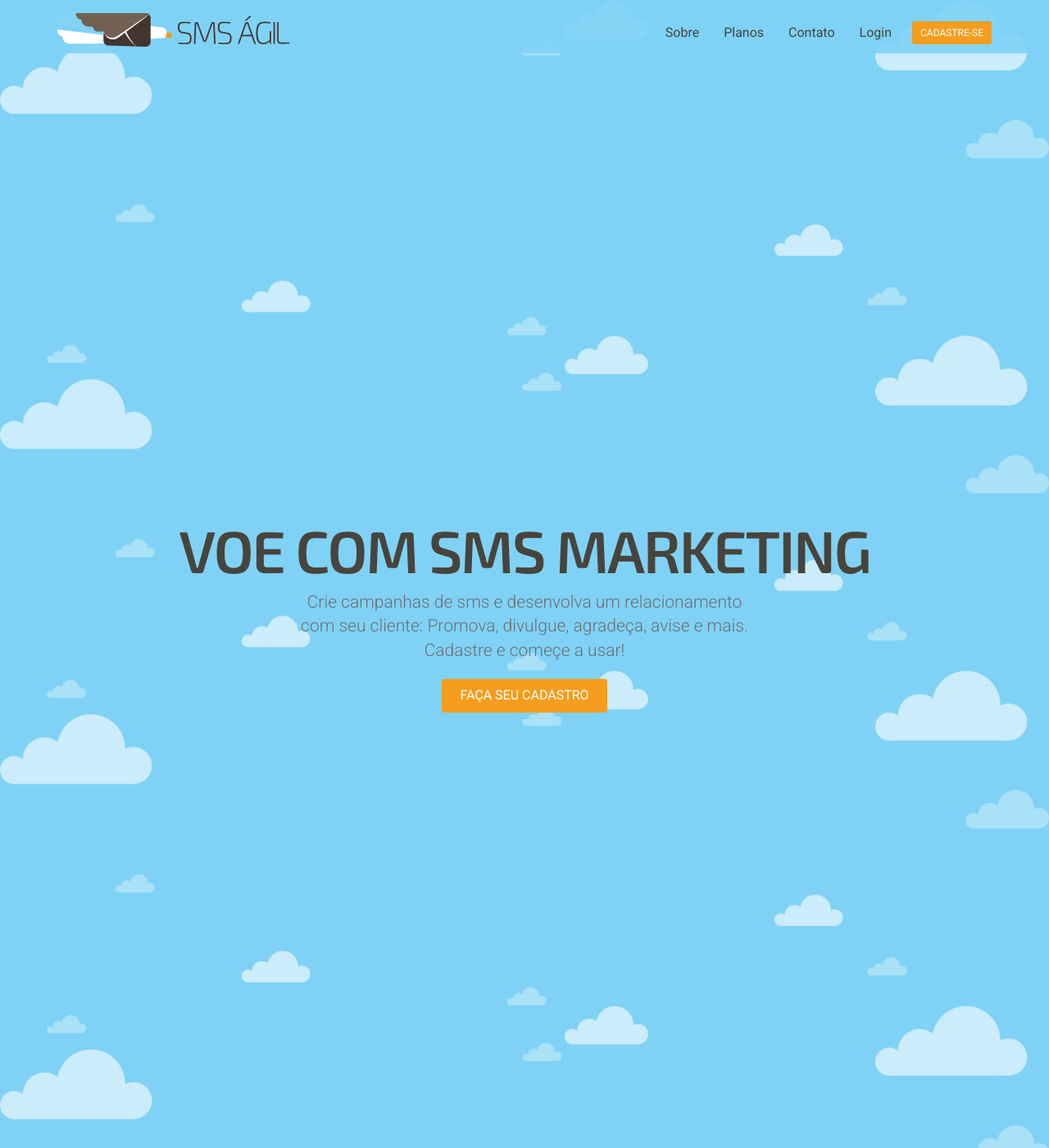
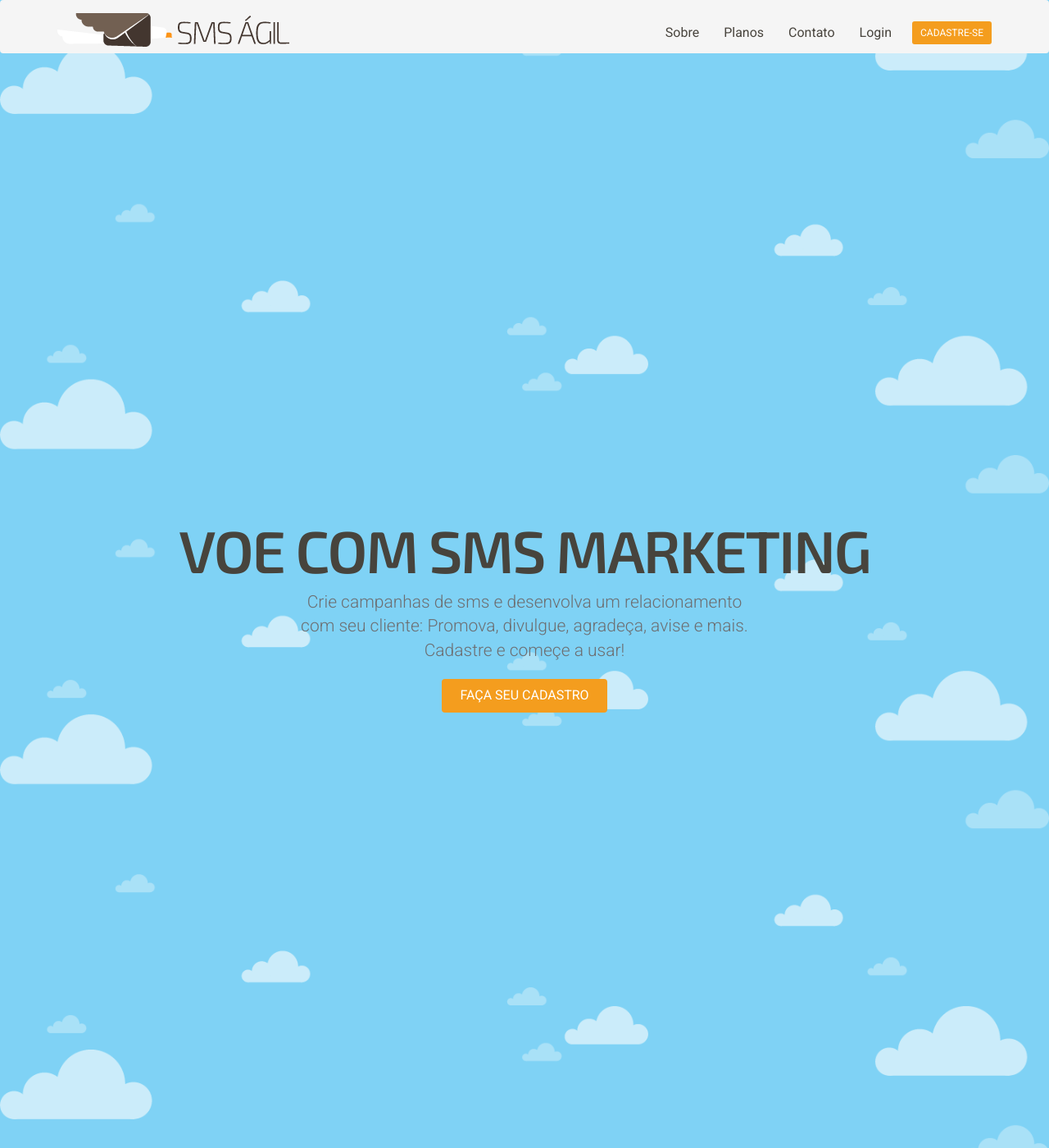
Before and after one commit to smsagil/smsagil.github.io, a Jekyll site: the page built from index.html, in a window 1280 px wide and 1400 px high. Shown: the whole window at 82% size. Built offline with Jekyll 4.4.1, drawn with Linux system fonts in a browser that asks for light colours.

Commit message:
Change header background color

```diff
--- a/css/slide.css
+++ b/css/slide.css
@@ -37,7 +37,7 @@
   animation-name: slideDown;
 
   display: block;
-  background-color: rgba(127, 210, 245, .9);
+  background-color: #f5f5f5;
   margin-top: 0px;
 }
 @-webkit-keyframes slideUp {
@@ -79,6 +79,6 @@
   animation-name: slideUp;
 
   display: block;
-  background-color: rgba(127, 210, 245, .9);
+  background-color: #f5f5f5;
   margin-top: 0px;
 }
```
Also changed, not shown: 1 other file.
